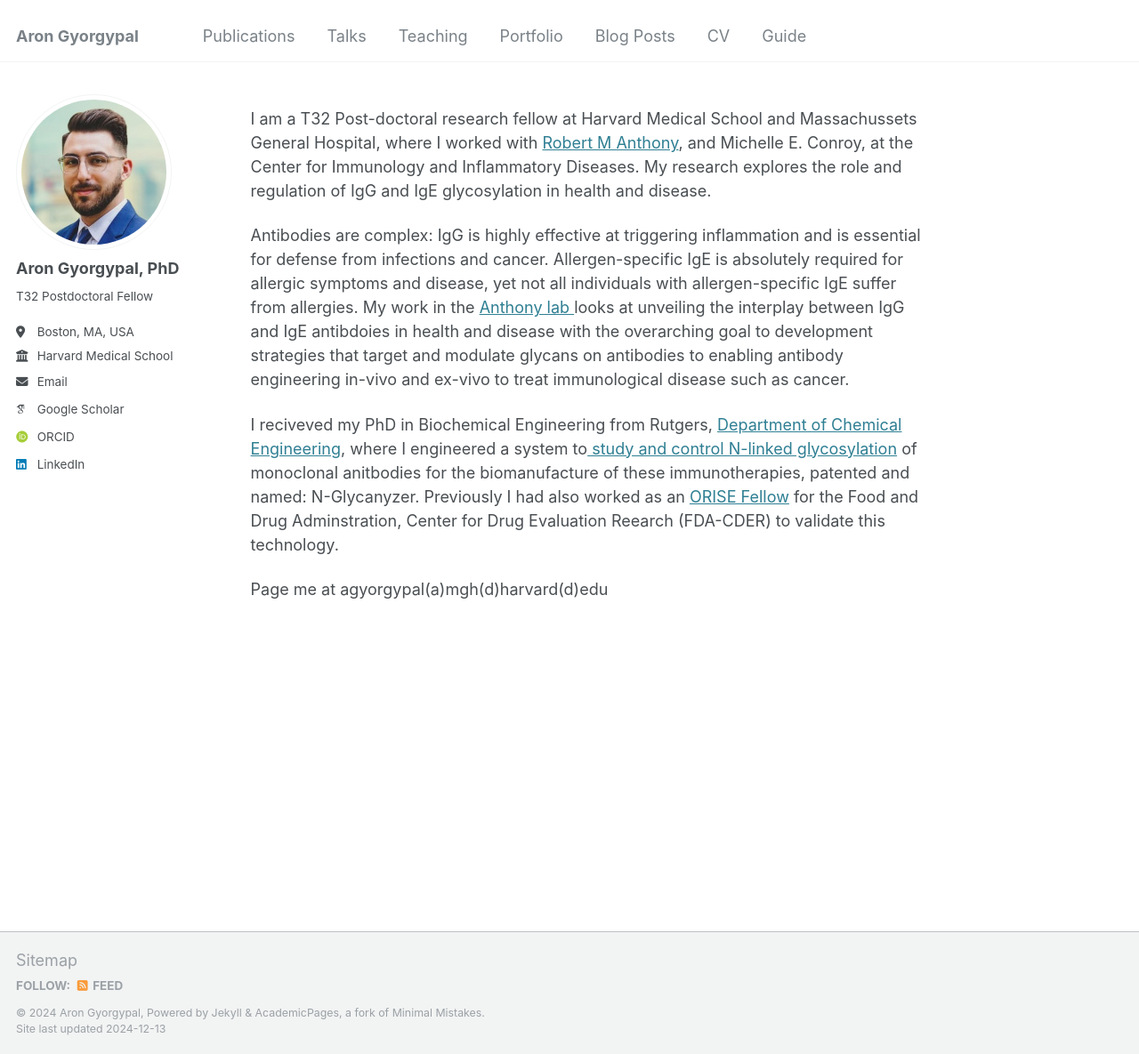
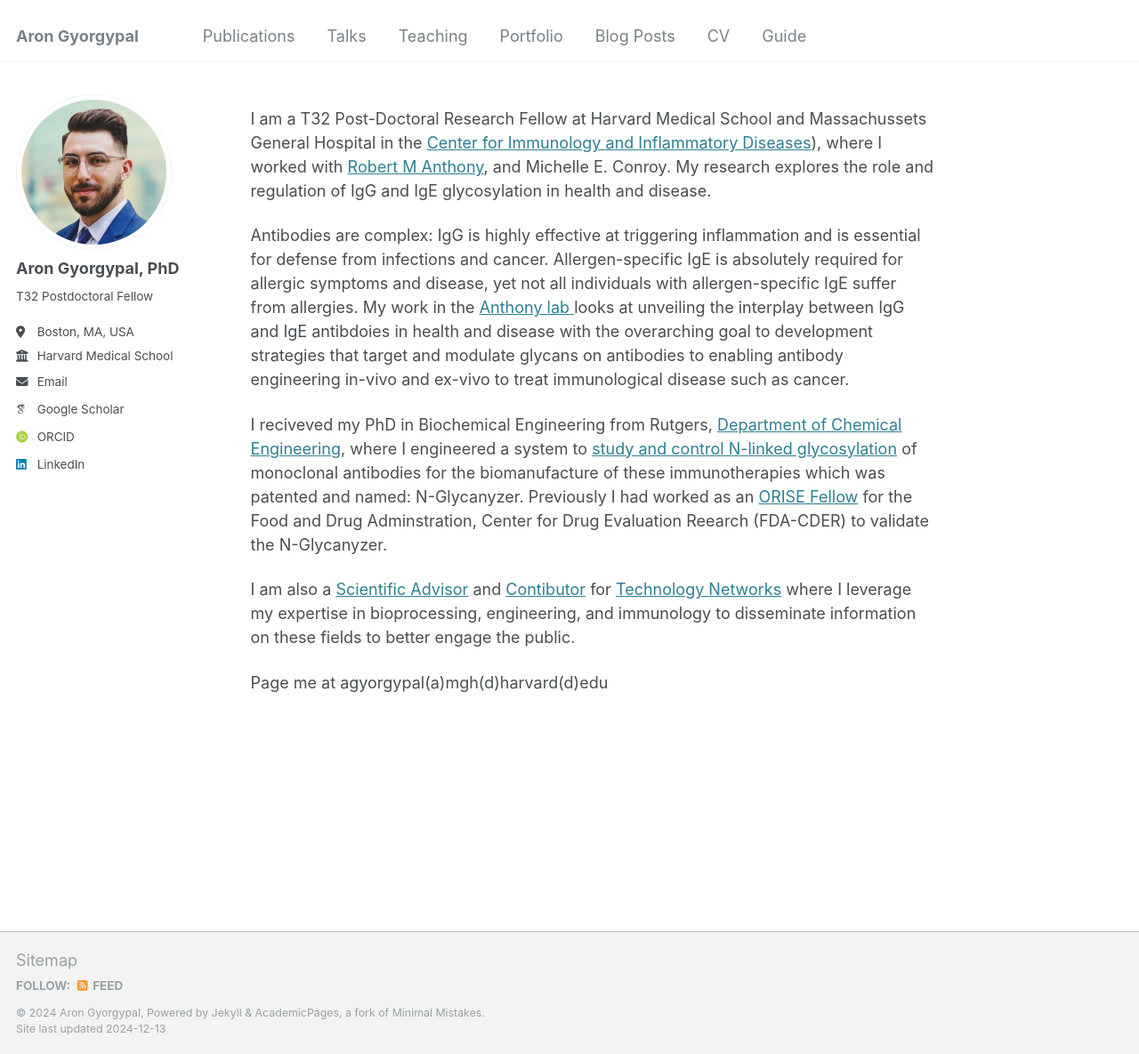
Before and after one commit to AGyorgypal/AGyorgypal.github.io, a Jekyll site: the page built from _pages/about.md, in a window 1280 px wide and 1185 px high. Shown: the whole window at 89% size. Built offline with Jekyll 4.4.1, drawn with Linux system fonts in a browser that asks for light colours; some web fonts are replaced.

Commit message:
Update about.md

```diff
--- a/_pages/about.md
+++ b/_pages/about.md
@@ -7,10 +7,12 @@
   - /about/
   - /about.html
 ---
-I am a T32 Post-doctoral research fellow at Harvard Medical School and Massachussets General Hospital, where I worked with [Robert M Anthony](https://scholar.google.com/citations?user=3xN1qSIAAAAJ&hl=en&oi=ao), and Michelle E. Conroy, at the Center for Immunology and Inflammatory Diseases. My research explores the role and regulation of IgG and IgE glycosylation in health and disease.
+I am a T32 Post-Doctoral Research Fellow at Harvard Medical School and Massachussets General Hospital in the [Center for Immunology and Inflammatory Diseases](https://www.massgeneral.org/medicine/ciid)), where I worked with [Robert M Anthony](https://scholar.google.com/citations?user=3xN1qSIAAAAJ&hl=en&oi=ao), and Michelle E. Conroy. My research explores the role and regulation of IgG and IgE glycosylation in health and disease.
 
 Antibodies are complex: IgG is highly effective at triggering inflammation and is essential for defense from infections and cancer. Allergen-specific IgE is absolutely required for allergic symptoms and disease, yet not all individuals with allergen-specific IgE suffer from allergies. My work in the [Anthony lab ](https://rmanthonylab.mgh.harvard.edu/) looks at unveiling the interplay between IgG and IgE antibdoies in health and disease with the overarching goal to development strategies that target and modulate glycans on antibodies to enabling antibody engineering in-vivo and ex-vivo to treat immunological disease such as cancer.
 
-I reciveved my PhD in Biochemical Engineering from Rutgers, [Department of Chemical Engineering](https://cbe.rutgers.edu/), where I engineered a system to[ study and control N-linked glycosylation](https://rucore.libraries.rutgers.edu/rutgers-lib/70295/) of monoclonal anitbodies for the biomanufacture of these immunotherapies, patented and named: N-Glycanyzer. Previously I had also worked as an [ORISE Fellow](https://orise.orau.gov/FDA/index.html) for the Food and Drug Adminstration, Center for Drug Evaluation Reearch (FDA-CDER) to validate this technology.
+I reciveved my PhD in Biochemical Engineering from Rutgers, [Department of Chemical Engineering](https://cbe.rutgers.edu/), where I engineered a system to [study and control N-linked glycosylation](https://rucore.libraries.rutgers.edu/rutgers-lib/70295/) of monoclonal antibodies for the biomanufacture of these immunotherapies which was patented and named: N-Glycanyzer. Previously I had worked as an [ORISE Fellow](https://orise.orau.gov/FDA/index.html) for the Food and Drug Adminstration, Center for Drug Evaluation Reearch (FDA-CDER) to validate the N-Glycanyzer.
+
+I am also a [Scientific Advisor](https://www.technologynetworks.com/tn/scientific-advisory-board) and [Contibutor](https://www.technologynetworks.com/tn/editor/aron-gyorgypal-phd) for [Technology Networks](https://www.technologynetworks.com/) where I leverage my expertise in bioprocessing, engineering, and immunology to disseminate information on these fields to better engage the public.
 
 Page me at agyorgypal(a)mgh(d)harvard(d)edu
```
